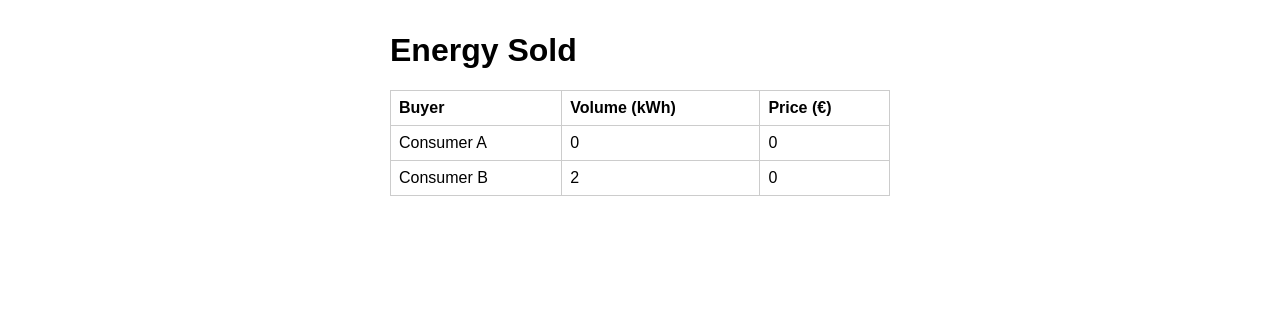
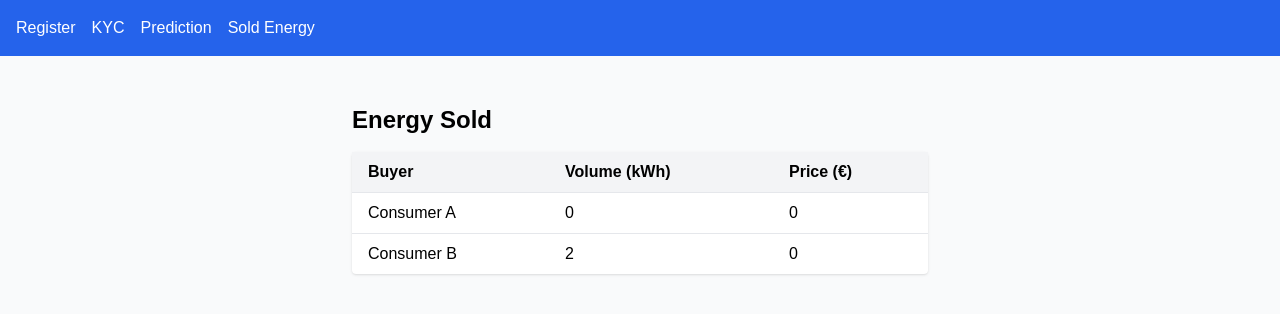
Before and after one commit to fhederdos/p2p-energy-provider, a Vue app: page /sold in a window 1280 px wide. Shown: the top 314 px of the page. Built offline with nearby package versions, Linux system fonts and the light colour scheme.

Commit message:
Add Tailwind styling and navigation

```diff
--- a/index.html
+++ b/index.html
@@ -4,8 +4,9 @@
     <meta charset="UTF-8" />
     <meta name="viewport" content="width=device-width, initial-scale=1.0" />
     <title>P2P Energy Provider</title>
+    <script src="https://cdn.tailwindcss.com"></script>
   </head>
-  <body>
+  <body class="bg-gray-50">
     <div id="app"></div>
     <script type="module" src="/src/main.js"></script>
   </body>
--- a/src/App.vue
+++ b/src/App.vue
@@ -1,5 +1,17 @@
 <template>
-  <router-view />
+  <div>
+    <nav class="bg-blue-600 text-white p-4">
+      <div class="container mx-auto flex space-x-4">
+        <router-link to="/" class="hover:underline">Register</router-link>
+        <router-link to="/kyc" class="hover:underline">KYC</router-link>
+        <router-link to="/prediction" class="hover:underline">Prediction</router-link>
+        <router-link to="/sold" class="hover:underline">Sold Energy</router-link>
+      </div>
+    </nav>
+    <main class="container mx-auto p-4">
+      <router-view />
+    </main>
+  </div>
 </template>
 
 <script setup>
--- a/src/views/KYCView.vue
+++ b/src/views/KYCView.vue
@@ -1,26 +1,26 @@
 <template>
-  <div class="kyc">
-    <h1>KYC Verification</h1>
-    <p v-if="!checked">Checking KYC...</p>
-    <p v-else>✓ KYC verified</p>
-    <form @submit.prevent="saveData" v-if="checked">
+  <div class="max-w-md mx-auto mt-8 bg-white shadow rounded p-6">
+    <h1 class="text-2xl font-bold mb-4">KYC Verification</h1>
+    <p v-if="!checked" class="mb-4">Checking KYC...</p>
+    <p v-else class="text-green-700 mb-4">✓ KYC verified</p>
+    <form @submit.prevent="saveData" v-if="checked" class="space-y-4">
       <div>
-        <label>Z&auml;hlpunktnummer</label>
-        <input v-model="meterNumber" required />
+        <label class="block mb-1">Z&auml;hlpunktnummer</label>
+        <input v-model="meterNumber" required class="w-full border rounded p-2" />
       </div>
       <div>
-        <label>Startzeitpunkt</label>
-        <input type="datetime-local" v-model="startTime" required />
+        <label class="block mb-1">Startzeitpunkt</label>
+        <input type="datetime-local" v-model="startTime" required class="w-full border rounded p-2" />
       </div>
       <div>
-        <label>Endzeitpunkt</label>
-        <input type="datetime-local" v-model="endTime" required />
+        <label class="block mb-1">Endzeitpunkt</label>
+        <input type="datetime-local" v-model="endTime" required class="w-full border rounded p-2" />
       </div>
       <div>
-        <label>Gew&uuml;nschter Preis</label>
-        <input type="number" v-model.number="price" required />
+        <label class="block mb-1">Gew&uuml;nschter Preis</label>
+        <input type="number" v-model.number="price" required class="w-full border rounded p-2" />
       </div>
-      <button type="submit">Continue</button>
+      <button type="submit" class="w-full bg-blue-600 text-white py-2 rounded">Continue</button>
     </form>
   </div>
 </template>
@@ -54,13 +54,3 @@ function saveData() {
   router.push('/prediction')
 }
 </script>
-
-<style scoped>
-.kyc {
-  max-width: 400px;
-  margin: 2rem auto;
-}
-.kyc div {
-  margin-bottom: 0.5rem;
-}
-</style>
--- a/src/views/PredictionView.vue
+++ b/src/views/PredictionView.vue
@@ -1,8 +1,8 @@
 <template>
-  <div class="prediction">
-    <h1>Predicted Energy Volume</h1>
-    <p>For the selected timeframe we predict an energy volume of <strong>{{ volume }} kWh</strong>.</p>
-    <button @click="goNext">Show Sold Energy</button>
+  <div class="text-center mt-8">
+    <h1 class="text-2xl font-bold mb-4">Predicted Energy Volume</h1>
+    <p class="mb-6">For the selected timeframe we predict an energy volume of <strong>{{ volume }} kWh</strong>.</p>
+    <button @click="goNext" class="bg-blue-600 text-white py-2 px-4 rounded">Show Sold Energy</button>
   </div>
 </template>
 
@@ -33,10 +33,3 @@ function goNext() {
   router.push('/sold')
 }
 </script>
-
-<style scoped>
-.prediction {
-  text-align: center;
-  margin-top: 2rem;
-}
-</style>
--- a/src/views/RegisterView.vue
+++ b/src/views/RegisterView.vue
@@ -1,24 +1,24 @@
 <template>
-  <div class="register">
-    <h1>Register</h1>
-    <form @submit.prevent="register">
+  <div class="max-w-md mx-auto mt-8 bg-white shadow rounded p-6">
+    <h1 class="text-2xl font-bold mb-4">Register</h1>
+    <form @submit.prevent="register" class="space-y-4">
       <div>
-        <label>First Name</label>
-        <input v-model="firstName" required />
+        <label class="block mb-1">First Name</label>
+        <input v-model="firstName" required class="w-full border rounded p-2" />
       </div>
       <div>
-        <label>Last Name</label>
-        <input v-model="lastName" required />
+        <label class="block mb-1">Last Name</label>
+        <input v-model="lastName" required class="w-full border rounded p-2" />
       </div>
       <div>
-        <label>Username</label>
-        <input v-model="username" required />
+        <label class="block mb-1">Username</label>
+        <input v-model="username" required class="w-full border rounded p-2" />
       </div>
       <div>
-        <label>Email</label>
-        <input v-model="email" type="email" required />
+        <label class="block mb-1">Email</label>
+        <input v-model="email" type="email" required class="w-full border rounded p-2" />
       </div>
-      <button type="submit">Register / Login</button>
+      <button type="submit" class="w-full bg-blue-600 text-white py-2 rounded">Register / Login</button>
     </form>
   </div>
 </template>
@@ -44,13 +44,3 @@ function register() {
   router.push('/kyc')
 }
 </script>
-
-<style scoped>
-.register {
-  max-width: 400px;
-  margin: 2rem auto;
-}
-.register div {
-  margin-bottom: 0.5rem;
-}
-</style>
--- a/src/views/SoldEnergyView.vue
+++ b/src/views/SoldEnergyView.vue
@@ -1,19 +1,19 @@
 <template>
-  <div class="sold">
-    <h1>Energy Sold</h1>
-    <table>
+  <div class="max-w-xl mx-auto mt-8">
+    <h1 class="text-2xl font-bold mb-4">Energy Sold</h1>
+    <table class="min-w-full bg-white shadow rounded">
       <thead>
-        <tr>
-          <th>Buyer</th>
-          <th>Volume (kWh)</th>
-          <th>Price (&euro;)</th>
+        <tr class="bg-gray-100">
+          <th class="px-4 py-2 text-left">Buyer</th>
+          <th class="px-4 py-2 text-left">Volume (kWh)</th>
+          <th class="px-4 py-2 text-left">Price (&euro;)</th>
         </tr>
       </thead>
       <tbody>
-        <tr v-for="(sale, i) in sales" :key="i">
-          <td>{{ sale.buyer }}</td>
-          <td>{{ sale.volume }}</td>
-          <td>{{ sale.price }}</td>
+        <tr v-for="(sale, i) in sales" :key="i" class="border-t">
+          <td class="px-4 py-2">{{ sale.buyer }}</td>
+          <td class="px-4 py-2">{{ sale.volume }}</td>
+          <td class="px-4 py-2">{{ sale.price }}</td>
         </tr>
       </tbody>
     </table>
@@ -34,19 +34,3 @@ onMounted(() => {
   ]
 })
 </script>
-
-<style scoped>
-.sold {
-  max-width: 500px;
-  margin: 2rem auto;
-}
-table {
-  width: 100%;
-  border-collapse: collapse;
-}
-th, td {
-  border: 1px solid #ccc;
-  padding: 0.5rem;
-  text-align: left;
-}
-</style>
```
Also changed, not shown: 1 other file (tests, documents, lock files or other folders).
